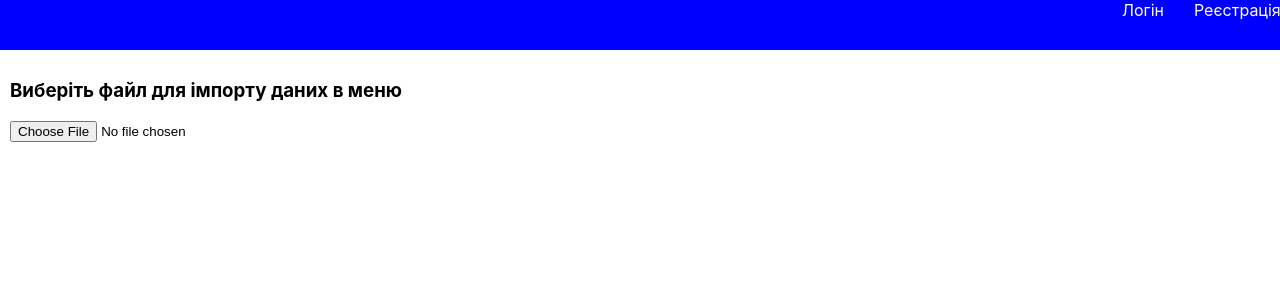
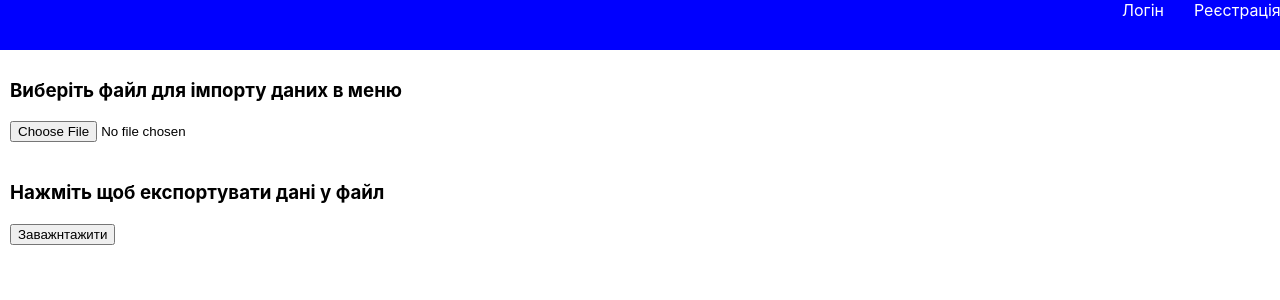
Before and after one commit to kolyaratishin/restaurant-system-front-end, a React (Create React App) app in the folder app/: page /import-export in a window 1280 px wide. Shown: the top 300 px of the page. Built offline with nearby package versions, Linux system fonts and the light colour scheme.

Commit message:
added ability to export menu to file

```diff
--- a/app/package.json
+++ b/app/package.json
@@ -7,6 +7,7 @@
     "@testing-library/react": "^13.4.0",
     "@testing-library/user-event": "^13.5.0",
     "axios": "^1.3.5",
+    "file-saver": "^2.0.5",
     "react": "^18.2.0",
     "react-dom": "^18.2.0",
     "react-redux": "^8.0.5",
--- a/app/src/api/api.js
+++ b/app/src/api/api.js
@@ -9,6 +9,15 @@ export const importApi = {
     import(formData, restaurantId) {
         return axiosInstance.post(`import/restaurant/${restaurantId}`, formData,
             {
+                headers: {
+                    authorization: "Basic " + localStorage.getItem("userData"),
+                }
+            });
+    },
+    export(restaurantId) {
+        return axiosInstance.get( `export/csv/${restaurantId}`,
+            {
+                responseType: 'blob',
                 headers: {
                     authorization: "Basic " + localStorage.getItem("userData"),
                 }
--- a/app/src/components/Auth/Logout/LogoutContainer.jsx
+++ b/app/src/components/Auth/Logout/LogoutContainer.jsx
@@ -6,7 +6,6 @@ import {withRouter} from "../../../hoc/withRouter";
 
 class LogoutContainer extends Component {
     render() {
-        debugger;
         return (
             <Logout logout={this.props.logout} navigate={this.props.navigate}/>
         );
--- /dev/null
+++ b/app/src/components/ImportExport/Export/Export.jsx
@@ -0,0 +1,20 @@
+import classes from "./Export.module.css";
+
+function Export(props) {
+    const onDownloadButtonClick = () => {
+        props.exportMenuToFile(props.restaurantId);
+    }
+
+    return (
+        <div className={classes.import_content}>
+            <h3>
+                Нажміть щоб експортувати дані у файл
+            </h3>
+            <div>
+                <button onClick={onDownloadButtonClick}>Заважнтажити</button>
+            </div>
+        </div>
+    );
+}
+
+export default Export;
--- /dev/null
+++ b/app/src/components/ImportExport/Export/Export.module.css
@@ -0,0 +1,3 @@
+.import_content{
+    padding: 10px;
+}
--- /dev/null
+++ b/app/src/components/ImportExport/Export/ExportContainer.jsx
@@ -0,0 +1,28 @@
+import {Component} from "react";
+import {connect} from "react-redux";
+import Export from "./Export";
+import {exportMenuToFile, importMenuFromFile} from "../../../state/menu-reducer";
+
+
+
+class ExportContainer extends Component {
+
+
+    render() {
+        return (
+            <Export exportMenuToFile={this.props.exportMenuToFile} restaurantId={this.props.restaurantId}/>
+        );
+    }
+}
+
+
+function mapStateToProps(state) {
+    return {
+        restaurantId: state.user.currentUser.restaurantId
+    }
+}
+
+export default connect(mapStateToProps, {
+    importMenuFromFile,
+    exportMenuToFile
+})(ExportContainer);
--- a/app/src/components/ImportExport/ImportExport.jsx
+++ b/app/src/components/ImportExport/ImportExport.jsx
@@ -1,9 +1,11 @@
 import ImportContainer from "./Import/ImportContainer";
+import ExportContainer from "./Export/ExportContainer";
 
 function ImportExport() {
     return (
         <div>
             <ImportContainer/>
+            <ExportContainer/>
         </div>
     );
 }
--- a/app/src/state/menu-reducer.js
+++ b/app/src/state/menu-reducer.js
@@ -1,4 +1,5 @@
 import {importApi, menuApi} from "../api/api";
+import { saveAs } from 'file-saver';
 
 const ADD_MEAL_TO_MENU = "ADD_MEAL_TO_MENU"
 const SET_MENU_GROUPS = "SET_MENU_GROUPS"
@@ -77,6 +78,16 @@ export const importMenuFromFile = (formData, restaurantId) => {
     }
 }
 
+export const exportMenuToFile = (restaurantId) => {
+    return () => {
+        importApi.export(restaurantId)
+            .then((response) => {
+                const file = new Blob([response.data], { type: 'application/octet-stream' });
+                saveAs(file, 'export.csv');
+            })
+    }
+}
+
 export const removeMealFromMenuGroup = (menuGroupId, mealId) => {
     return (dispatch) => {
         menuApi.getMealGroupById(menuGroupId)
```
Also changed, not shown: 1 other file (tests, documents, lock files or other folders).
